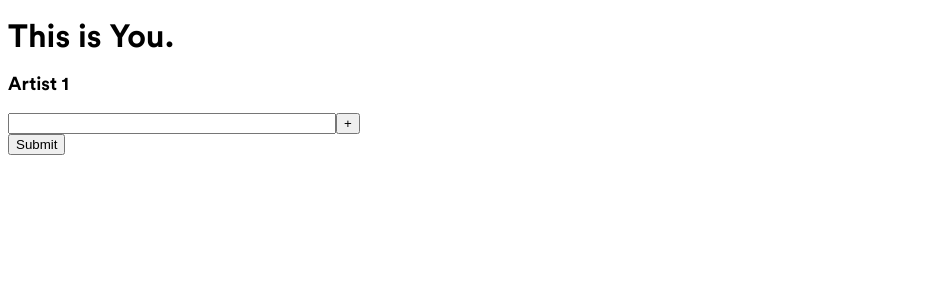
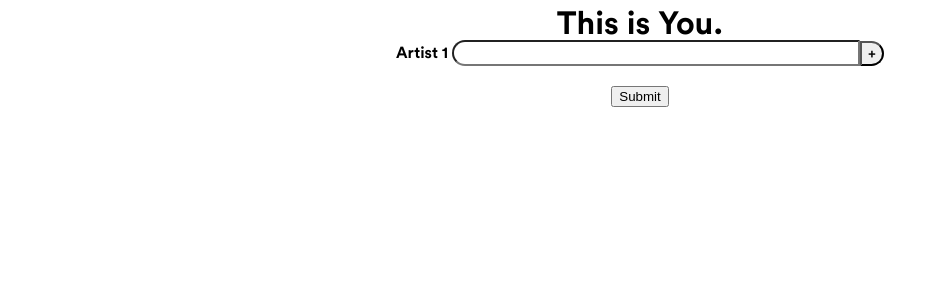
Before and after one commit to adradan/flaskRandomizer, a Flask app: page / in a window 1280 px wide. Shown: the top 300 px of the page, without its empty margins (0-939 px from the left). Run offline with Flask 2, Linux system fonts and the light colour scheme; data that the repository does not hold is empty.

Commit message:
Working on Home CSS and fixed autofill.

```diff
--- a/app/static/style/home.css
+++ b/app/static/style/home.css
@@ -11,13 +11,22 @@
     src: url('../fonts/lineto-circular-pro-bold.ttf');
 }
 
+div.header>h1 {
+    margin: auto;
+    text-align: center;
+}
+
 .input-div {
-    width: 400px;
+    width: 500px;
+    margin: auto;
+    text-align: center;
 }
 
 .artist-input {
     /*box-sizing: border-box;*/
     width: 80%;
+    border-radius: 20px 0px 0px 20px;
+    height: 20px;
 }
 
 ul.results-list {
@@ -28,8 +37,11 @@ ul.results-list {
     /*border-top: 5px solid transparent;*/
     /*border-bottom: 5px solid transparent;*/
     /*background-color: gray;*/
-    width: 82%;
-    position: relative;
+    width: 80%;
+    left: 70px;
+    right: 0;
+    border-radius: 20px 0px 0px 20px;
+    /*position: relative;*/
     /*height: 15px;*/
 }
 
@@ -43,3 +55,20 @@ li.result {
 .empty {
     cursor: default!important;
 }
+
+.btn-add-input {
+    font-family: lineto-circular-pro-bold!important;
+    border-radius: 0px 20px 20px 0px;
+    height: 25px;
+    padding-top: 1px;
+}
+
+    /*button.btn-add-input {*/
+    /*    */
+    /*}*/
+
+.submit-btn {
+    margin: 20px auto auto auto;
+    text-align: center;
+    display: block;
+}
--- a/app/templates/home.html
+++ b/app/templates/home.html
@@ -11,7 +11,7 @@
         <form action="" method="post" class="form">
             <input type="hidden" name="csrf_token" value="{{ csrf_token() }}"/>
             <div id="artist-div-1" class="input-div">
-                <h3 class="input-header">Artist 1</h3>
+                <label for="artist-1">Artist 1</label>
                 <input type="text" id="artist-1" name="artist-1" class="artist-input" autocomplete="off" required><button type="button" class="btn-add-input">+</button>
             </div>
             <button type="submit" class="submit-btn">Submit</button>
```
Also changed, not shown: app/static/js/home.js (+45 -49 lines).
